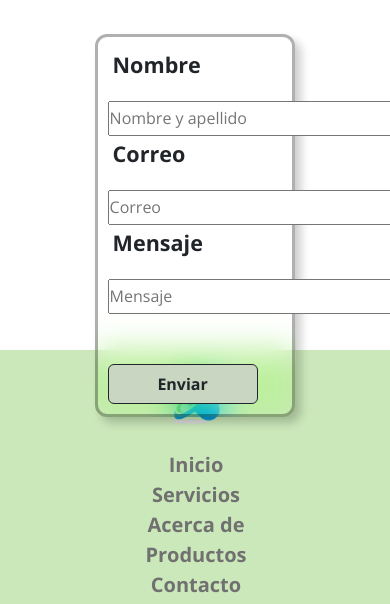
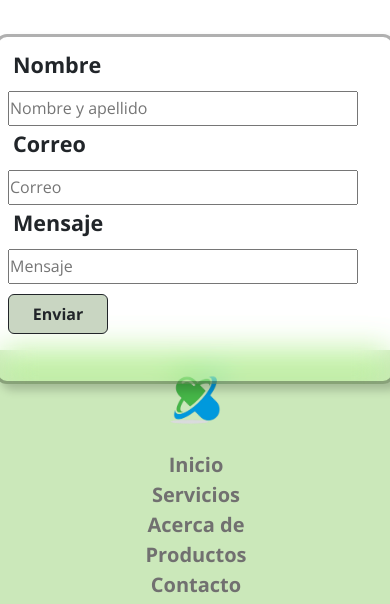
Before and after one commit to Fran150903/DW5900-CODER-FRAN, a website: page Pages/contacto.html in a window 390 px wide. Shown: the part 594-1198 px from the top of the page. Drawn offline with nearby package versions, Linux system fonts and the light colour scheme.

Commit message:
actualizacion after

```diff
--- a/sass/PRINCIPAL/_queries.scss
+++ b/sass/PRINCIPAL/_queries.scss
@@ -42,6 +42,10 @@ Extra large	≥1200px
     margin-top: 15px !important;
 }
 
+.card_texto_acerca {
+    margin-top: 20px !important;
+}
+
 h2 {
     margin-top: 10px !important;
 }
@@ -50,13 +54,29 @@ h2 {
 .form_contenido {
     flex-direction: column-reverse;
     align-items: center;
-    margin-top: 0px;
 }
 
 .form_relleno input {
     height: 35px !important;
+    width: 5px !important;
+}
+
+.form_relleno input{
+    height: 35px !important;
     width: 350px !important;
 }
+
+.form_relleno{
+    height: 350px !important;
+    width: 400px !important;
+}
+
+.btn {
+    width: 100px !important;
+    height: 40px;
+    margin-top: 10px !important;
+}
+
 }
 
 @media screen and (max-width: 770px) {
@@ -66,7 +86,6 @@ h2 {
     align-items: center;
     flex-direction: column;
     margin-bottom: 20px;
-    padding: 15px;
 }
 
 .img_farmacia2, .img_farmacia3 {
@@ -94,9 +113,8 @@ h2 {
     align-items: center;
 }
 
-.form_relleno input {
-    height: 50px;
-    width: 250px;
+.form_relleno {
+    width: 550px;
 }
 }
 
@@ -113,7 +131,6 @@ h2 {
     align-items: center;
     flex-direction: column;
     margin-bottom: 20px;
-    padding: 15px;
 }
 
 .img_farmacia2, .img_farmacia3 {
@@ -134,11 +151,6 @@ h2 {
     flex-wrap: wrap;
     justify-content: center !important;
     margin-bottom: 20px;
-    padding: 15px;
-    }
-
-.img_farmacia, .img_farmacia2, .img_farmacia3{
-    padding: 15px;
 }
 
 /* RESPONSIVE DE PRODUCTOS (PRODUCTOS) */
--- a/sass/contacto/_contacto.scss
+++ b/sass/contacto/_contacto.scss
@@ -17,7 +17,8 @@
     display: flex;
     flex-direction: column;
     align-items: start;
-    width: 80%;
+    width: 50%;
+    height: 350px;
     padding: 10px;
 }
 
@@ -30,15 +31,14 @@
 }
 
 .form_relleno input {
-    width: 500px;
+    width: 400px;
     height: 30px;
-    margin-top: 10px;
 }
 
 .btn {
     width: 150px;
     height: 40px;
-    margin-top: 50px;
+    margin-top: 35px;
 }
 
 .form_contenido{
```
Also changed, not shown: Pages/productos.html (+4 -4 lines), Pages/servicios.html (+4 -2 lines), css/style.css, 1 other file.
